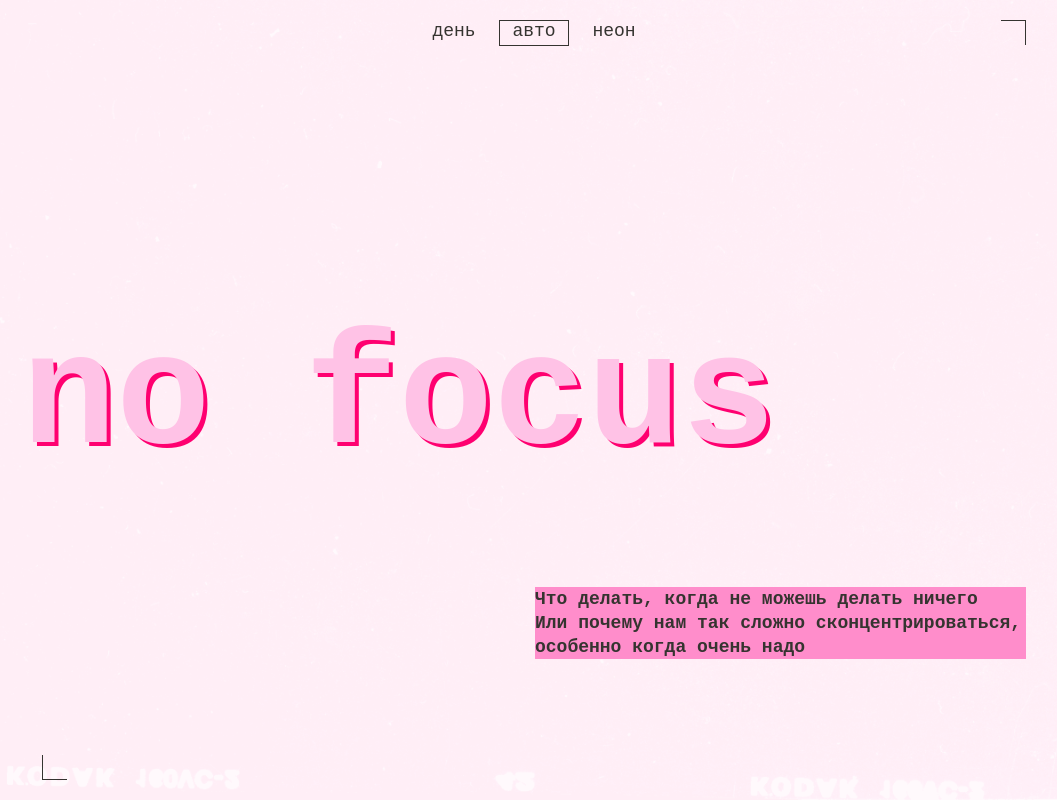
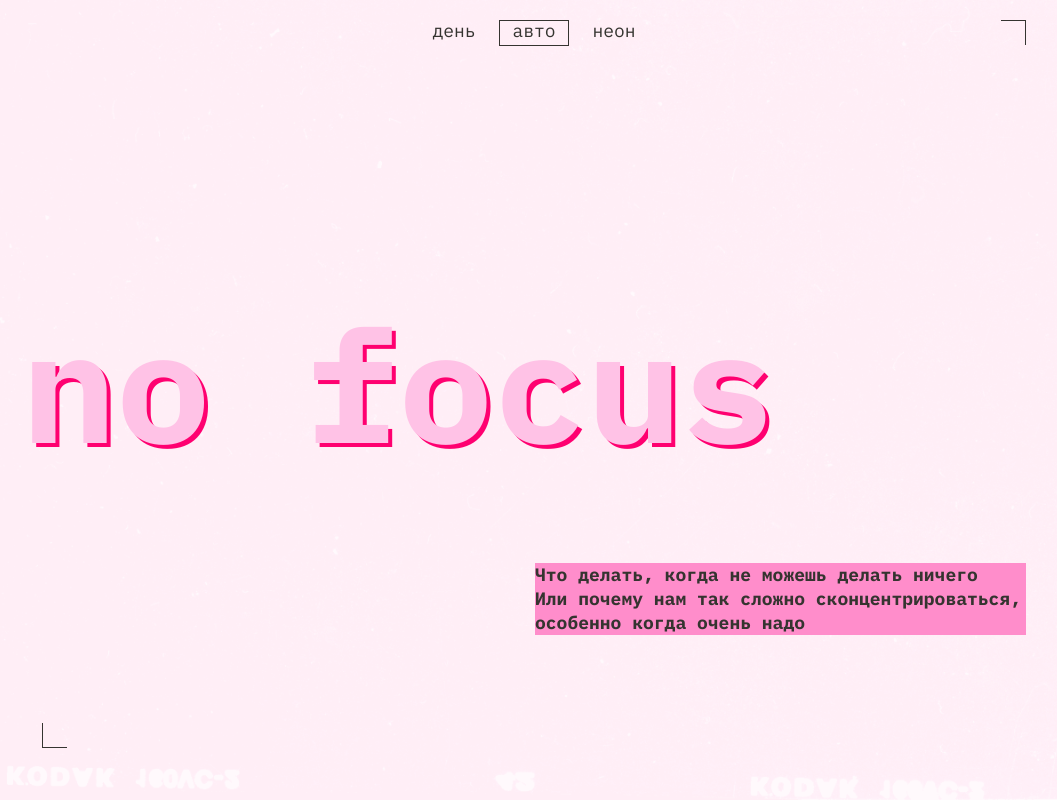
Before and after one commit to Slava-ZV/slozhno-sosredotochitsya, a plain HTML site: page index.html in a window 1280 px wide. Shown: the top 800 px of the page, without its empty margins (106-1163 px from the left). Drawn offline with Linux system fonts and the light colour scheme.

Commit message:
ver 4
gebag

```diff
--- a/styles/style.css
+++ b/styles/style.css
@@ -94,7 +94,7 @@
 .page {
   margin-inline: auto;
   color: var(--text-color);
-  font-family: monospace;
+  font-family: var(--main-font), monospace;
   font-style: normal;
   background: var(--background);
   background-attachment: fixed;
@@ -106,7 +106,6 @@
   display: grid;
   block-size: 768px;
   min-block-size: 668px;
-  block-size: 100vh;
   grid-template-rows: 1fr auto 1fr;
   padding: clamp(10px, 2.666vw, 20px);
 
@@ -226,7 +225,6 @@ h4.title-decor {
   display: grid;
   block-size: 768px;
   min-block-size: 668px;
-  block-size: 100vh;
   grid-template-rows: 1fr auto 1fr;
   padding: clamp(10px, 2.666vw, 20px);
 }
```
